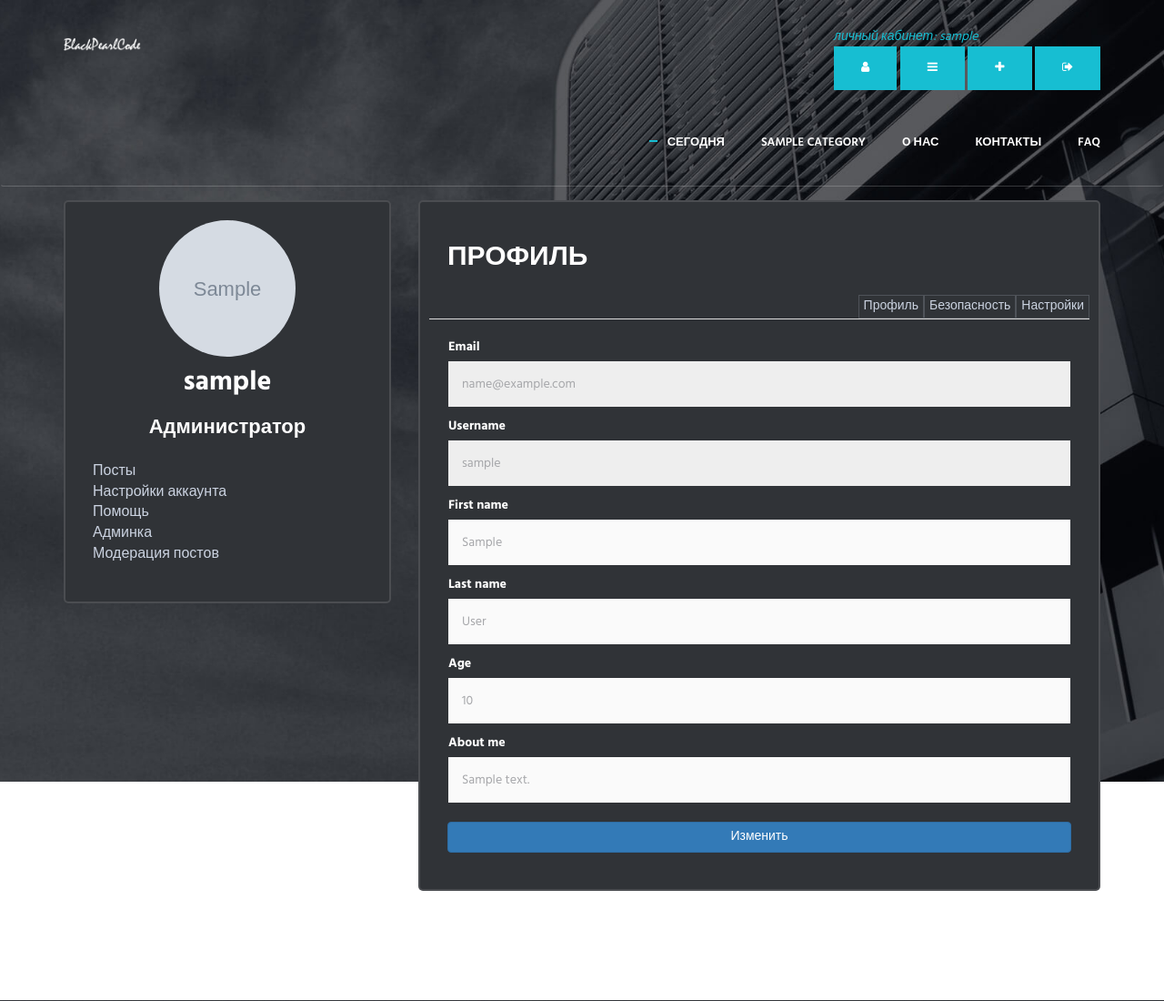
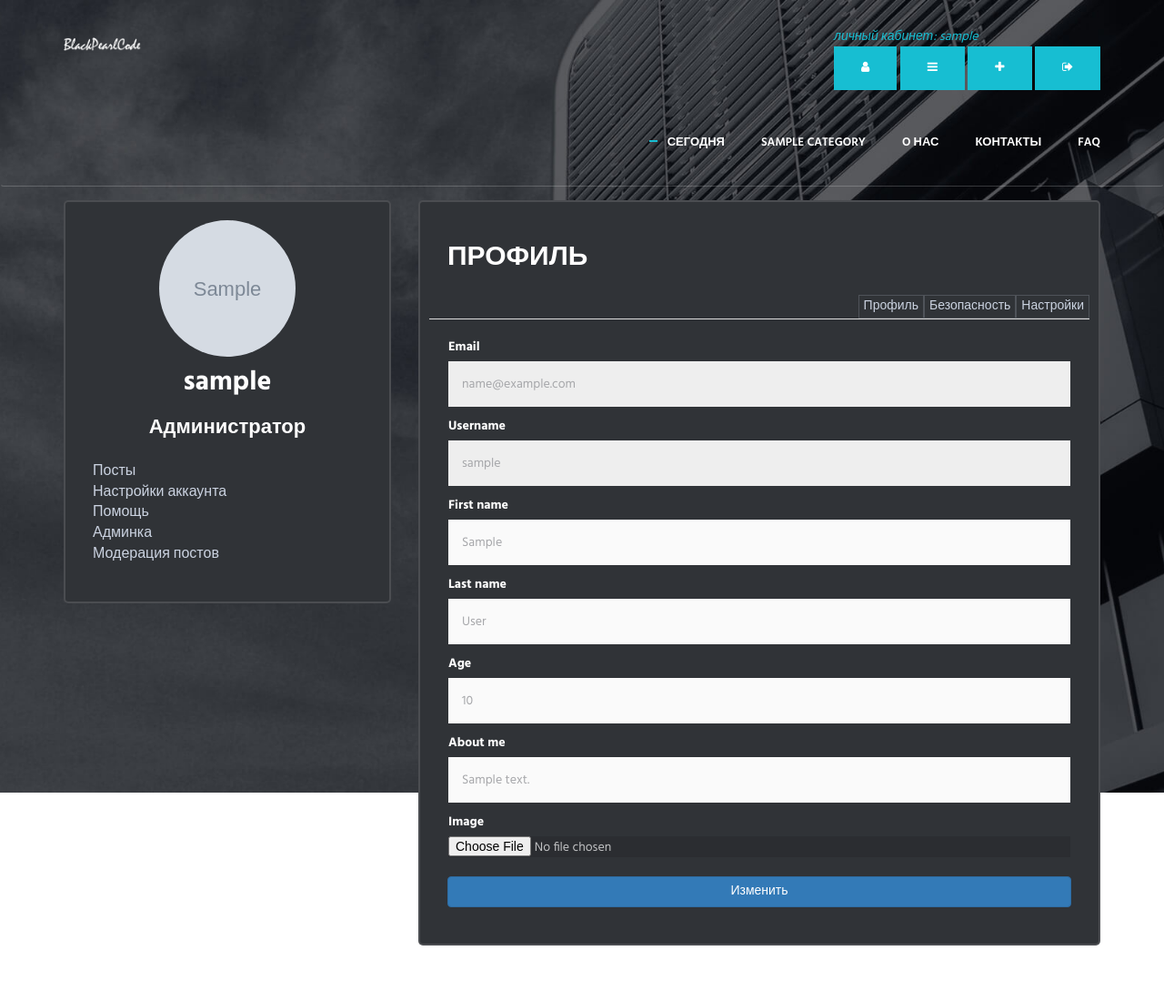
Before and after one commit to nezl0i/BlackPearl, a Django app: page /profile/1/ in a window 1280 px wide. Shown: the top 1100 px of the page at 91% size. Run offline with Django 4.2, Linux system fonts and the light colour scheme; a user stored in the database is signed in; tables that the repository leaves empty hold one stand-in row (values such as "Sample post"); grey boxes marked "Sample" are stand-in pictures; some libraries are stand-ins or nearby versions.

Commit message:
image file load form

```diff
--- a/backend/static/css/sign_in.css
+++ b/backend/static/css/sign_in.css
@@ -1,4 +1,10 @@
 @charset "utf-8";
+
+#id_avatar {
+    background-color: rgba(15, 15, 15, 0.13);
+    color: rgba(255, 255, 255, 0.71);
+    width: 100%;
+}
 
 .form-outline {
     border: 1px solid transparent;
--- a/backend/templates/users/profile.html
+++ b/backend/templates/users/profile.html
@@ -87,11 +87,15 @@
                                         {#                                        <input type="number" name="age" id="id_age"#}
                                         {#                                               class="form-control py-4" placeholder="Age">#}
                                     </div>
-                                    <div class="form-outline margin-b-20">
+                                    <div class="form-outline margin-b-10">
                                         <label class="color-white" for="id_about_me">About me</label>
                                         {{ form.about_me }}
                                         {#                                        <input type="text" name="about_me" id="id_about_me"#}
                                         {#                                                class="form-control" placeholder="About me">#}
+                                    </div>
+                                    <div class="form-outline margin-b-20">
+                                        <label class="color-white" for="id_avatar">Image</label>
+                                        {{ form.avatar }}
                                     </div>
 {#                                    <div class="form-outline margin-b-10">#}
 {#                                        <label class="color-white" for="{{ form.avatar.id_for_label }}">Выберите#}
```
